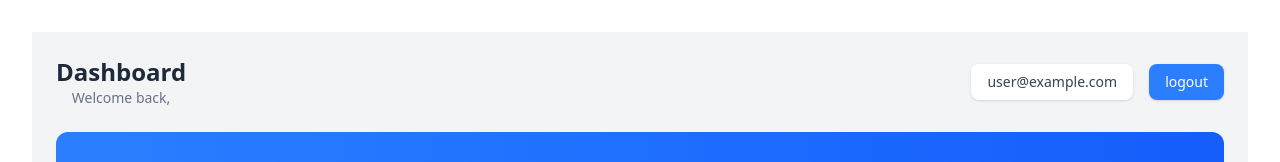
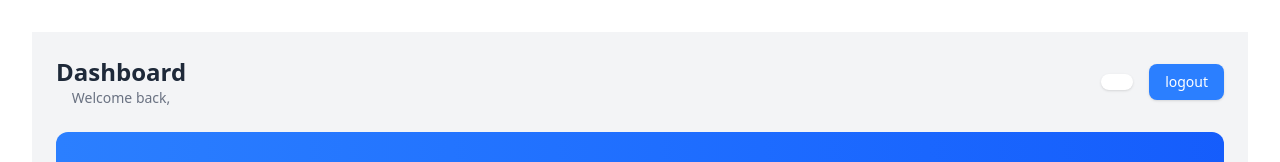
Before and after one commit to AJAYKUMAR0313/Stable_coin_Demo_FE, a React (Vite) app: page /dashboard in a window 1280 px wide. Shown: the top 162 px of the page. Built offline with nearby package versions, Linux system fonts and the light colour scheme; no server answers.

Commit message:
userdetails function

```diff
--- a/src/features/auth/pages/LoginPage.jsx
+++ b/src/features/auth/pages/LoginPage.jsx
@@ -34,6 +34,7 @@ export default function LoginPage() {
 
         localStorage.setItem("wallet_address", data.wallet_address);
         localStorage.setItem("username", data.username);
+        localStorage.setItem("userID", data.userid);
 
         console.log("Login success:", data);
 
--- a/src/pages/Dashboard.jsx
+++ b/src/pages/Dashboard.jsx
@@ -12,9 +12,11 @@ export default function Dashboard() {
     wei: 0,
   });
 
+  const [userEmail, setUserEmail] = useState("");
+
   const user = {
     name: localStorage.getItem("username"),
-    email: "user@example.com",
+    email: userEmail,
     wallet_address: localStorage.getItem("wallet_address"),
   };
 
@@ -34,8 +36,22 @@ export default function Dashboard() {
     }
   };
 
+  const userDetails = async () => {
+    try{
+      const response = await axios.get(
+        `http://localhost:8000/auth/${localStorage.getItem("userID")}`,
+      );
+      // console.log("User details:", response.data);
+      setUserEmail(response.data.email);
+    } catch (error) {
+      console.error("Error fetching user details:", error);
+    }
+  }
+
+
   useEffect(() => {
     getBalance();
+    userDetails();
   }, []);
 
   const navigate = useNavigate();
@@ -44,6 +60,7 @@ export default function Dashboard() {
     navigate("/");
     localStorage.removeItem("username");
     localStorage.removeItem("wallet_address");
+    localStorage.removeItem("userID");
   };
 
   const transactions = [
```
